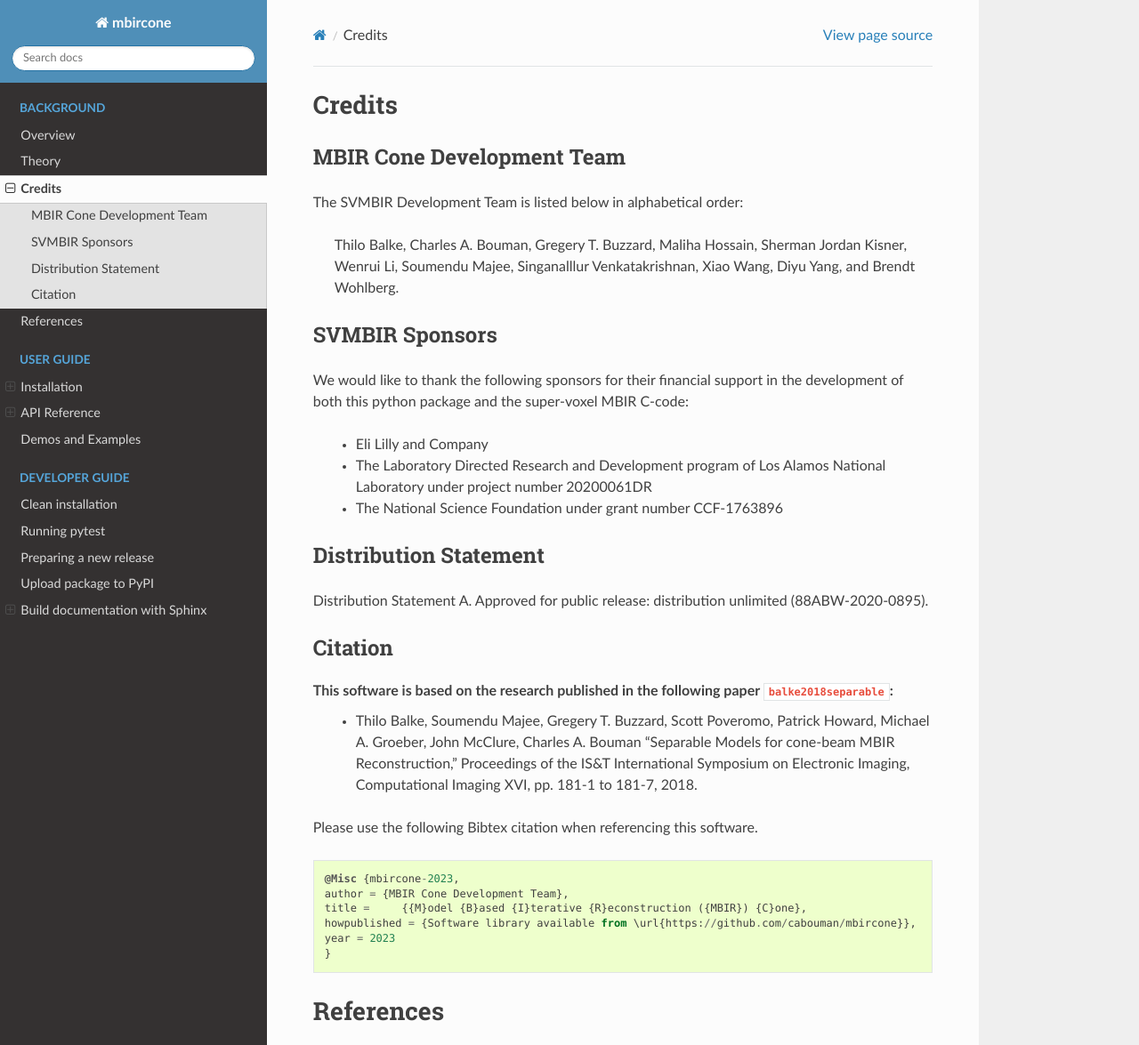
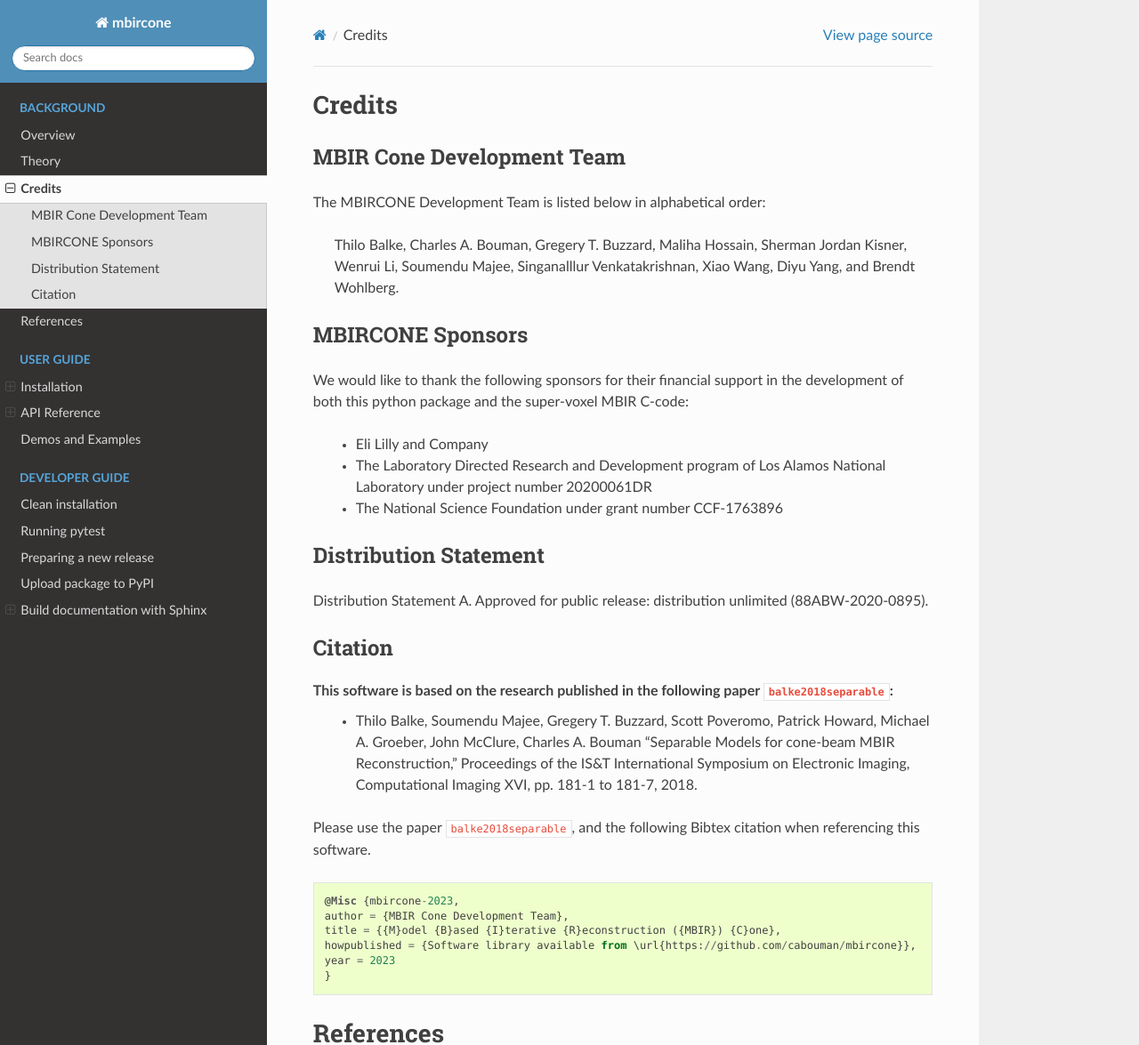
Before and after one commit to cabouman/mbircone, a Sphinx documentation site: the page built from docs/source/credits.rst, in a window 1280 px wide and 1400 px high, cut to the strip 0-1175 px from the top of the window. Shown: the whole strip at 89% size. Built offline with Sphinx 7.4.7 and the Read the Docs theme 2.0.0, drawn with Linux system fonts in a browser that asks for light colours; cross-references to code outside the pages are shown as plain code.

Commit message:
Fix errors in documentation

```diff
--- a/docs/source/clean_install.rst
+++ b/docs/source/clean_install.rst
@@ -29,4 +29,4 @@
 
     $ source clean_install_all.sh
 
-**Be careful with these last two commands** because they will destroy the conda environment named ``svmbir``.
+**Be careful with these last two commands** because they will destroy the conda environment named ``mbircone``.
--- a/docs/source/credits.rst
+++ b/docs/source/credits.rst
@@ -5,12 +5,12 @@
 MBIR Cone Development Team
 --------------------------
 
-The SVMBIR Development Team is listed below in alphabetical order:
+The MBIRCONE Development Team is listed below in alphabetical order:
 
     Thilo Balke, Charles A. Bouman, Gregery T. Buzzard, Maliha Hossain, Sherman Jordan Kisner, Wenrui Li, Soumendu Majee, Singanalllur Venkatakrishnan, Xiao Wang, Diyu Yang, and Brendt Wohlberg.
 
 
-SVMBIR Sponsors
+MBIRCONE Sponsors
 ---------------
 
 We would like to thank the following sponsors for their financial support in the development of both this python package and the super-voxel MBIR C-code:
@@ -33,12 +33,12 @@
     * Thilo Balke, Soumendu Majee, Gregery T. Buzzard, Scott Poveromo, Patrick Howard, Michael A. Groeber, John McClure, Charles A. Bouman "Separable Models for cone-beam MBIR Reconstruction," Proceedings of the IS&T International Symposium on Electronic Imaging, Computational Imaging XVI, pp. 181-1 to 181-7, 2018.
 
 
-Please use the following Bibtex citation when referencing this software.
+Please use the paper :cite:`balke2018separable`, and the following Bibtex citation when referencing this software.
 ::
 
     @Misc {mbircone-2023,
     author = {MBIR Cone Development Team},
-    title =	{{M}odel {B}ased {I}terative {R}econstruction ({MBIR}) {C}one},
+    title = {{M}odel {B}ased {I}terative {R}econstruction ({MBIR}) {C}one},
     howpublished = {Software library available from \url{https://github.com/cabouman/mbircone}},
     year = 2023
     }
--- a/docs/source/overview.rst
+++ b/docs/source/overview.rst
@@ -29,7 +29,7 @@
 
 **Note on view angle ordering**
 
-In certain imaging systems with slow acquisition, it is common practice to collect view data using techniques such as the "golden ratio" method in which the view angles are not collected in monotonically increasing order on the interval :math:`[0,2\pi)`. While ``svmbir`` will produce the correct reconstruction regardless of view ordering, its reconstruction speed will be substantially degraded when the views are not in monotone order. In this case, we highly recommend that users reorder the sinogram views using the provided ``sino_sort`` function. The ``sino_sort``  function first wraps the view angles modulo :math:`2\pi`, and then sorts the views to be in monotonically increasing order by view angle.
+In certain imaging systems with slow acquisition, it is common practice to collect view data using techniques such as the "golden ratio" method in which the view angles are not collected in monotonically increasing order on the interval :math:`[0,2\pi)`. While ``mbircone`` will produce the correct reconstruction regardless of view ordering, its reconstruction speed will be substantially degraded when the views are not in monotone order. In this case, we highly recommend that users reorder the sinogram views using the provided ``sino_sort`` function. The ``sino_sort``  function first wraps the view angles modulo :math:`2\pi`, and then sorts the views to be in monotonically increasing order by view angle.
 
 
 **Conversion from Arbitrary Length Units (ALU)**
```
Also changed, not shown: other parts of docs/source/overview.rst (+1 -1 lines).
